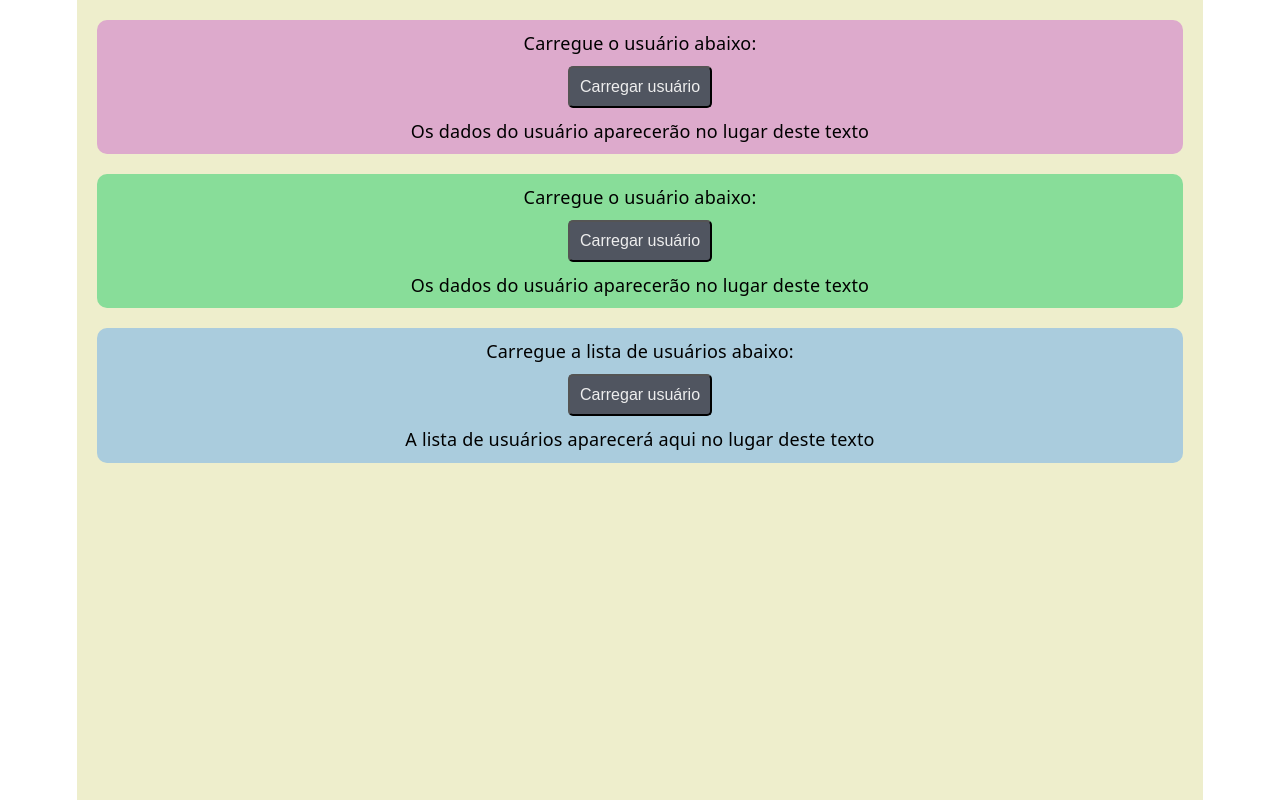
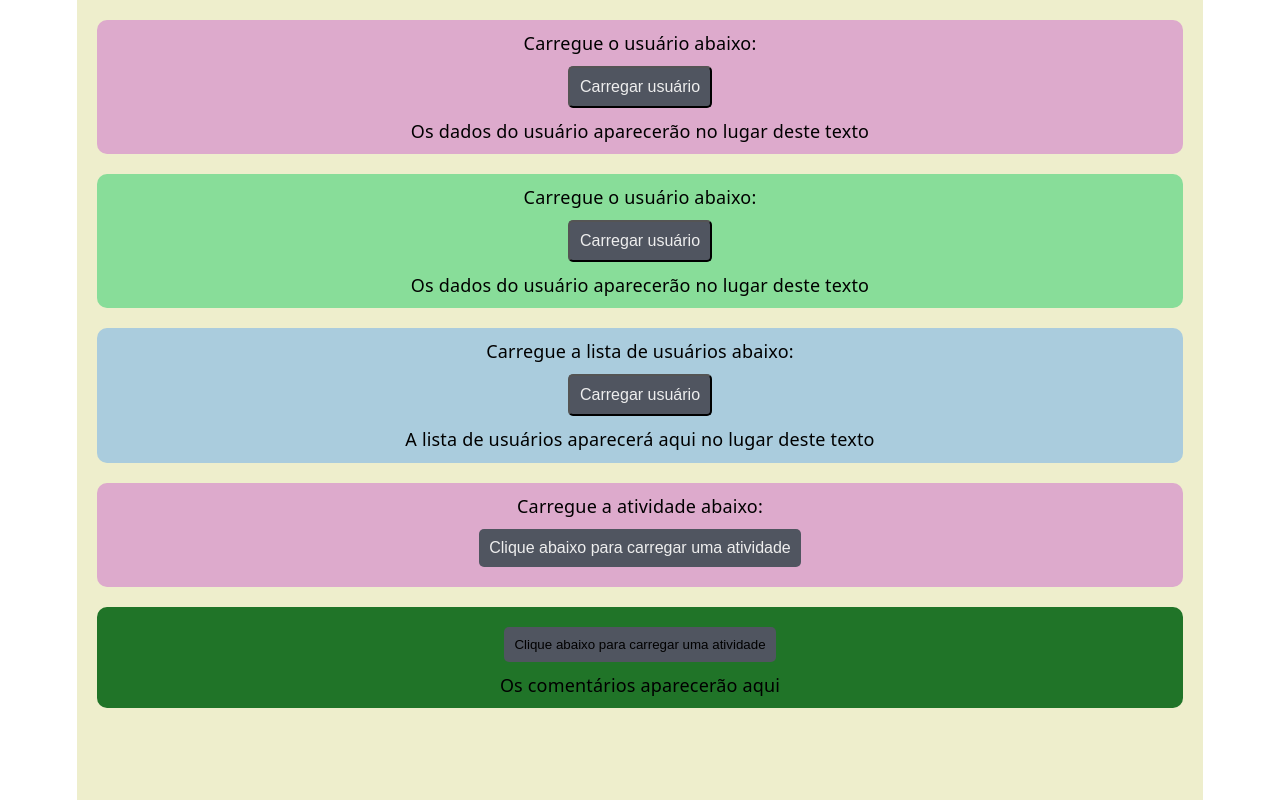
Before and after one commit to VicCAlq/2c-front-03-fetch, a React (Vite) app: page / in a window 1280 px wide. Built offline with nearby package versions, Linux system fonts and the light colour scheme.

Commit message:
Update App.jsx

```diff
--- a/src/App.jsx
+++ b/src/App.jsx
@@ -1,6 +1,11 @@
 import Exemplo01Fetch from "./components/Exemplo01FetchSemComentarios";
 import Exemplo02Tratamento from "./components/Exemplo02TratamentoSemComentarios";
+import Atv01UmItem from "./components/Atv01UmItem";
 import Exemplo03VariosItens from "./components/Exemplo03VariosItensSemComentarios";
+// import Exemplo03VariosItens from "./components/Exemplo03VariosItensSemComentarios";
+// import Exemplo03VariosItens from "./components/Exemplo03VariosItensSemComentarios";
+import Atv04TratarErrosDeMuitos from "./components/Atv04TratarErrosDeMuitos";
+
 
 const styles = {
   container: {
@@ -20,6 +25,10 @@ export default function App() {
       <Exemplo01Fetch/>
       <Exemplo02Tratamento/>
       <Exemplo03VariosItens/>
+      <Atv01UmItem/>
+
+
+      <Atv04TratarErrosDeMuitos/>
     </div>
   );
 }
```
